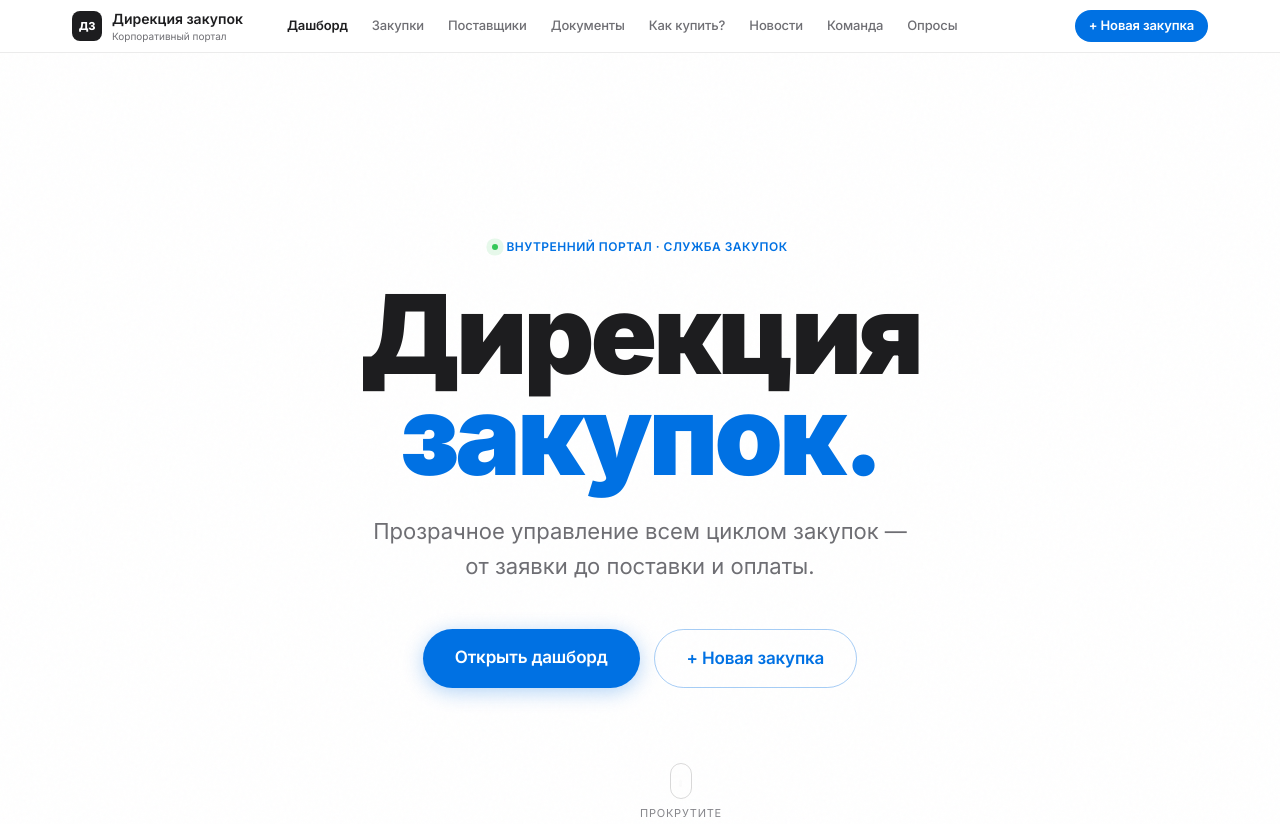
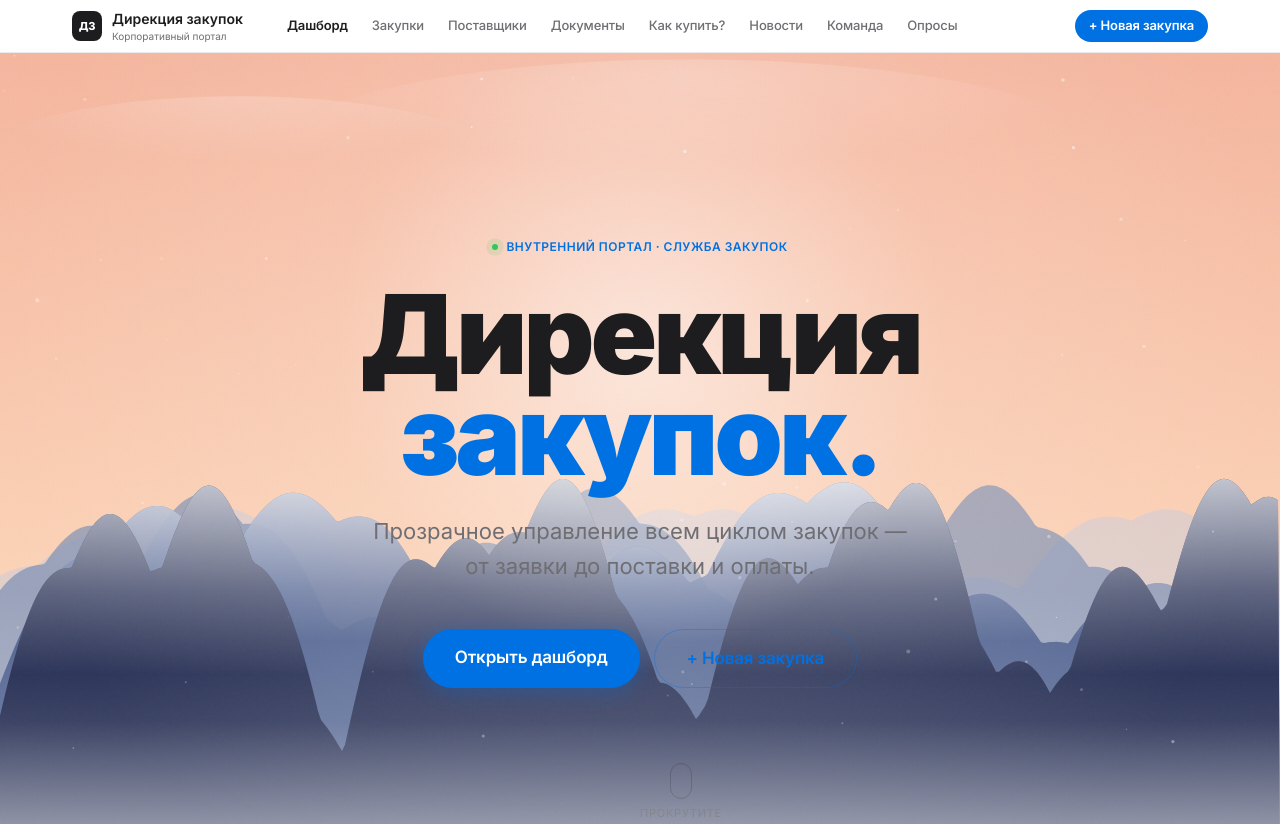
Before and after one commit to Kirill202609/procurement-site, a plain HTML site: page index.html in a window 1280 px wide. Shown: the top 824 px of the page. Drawn offline with Linux system fonts and the light colour scheme; animation ran at ten frames a second.

Commit message:
Анимации: горный пейзаж на заставке + переходы между страницами
- Canvas-анимация гор на главной: 4 слоя горных силуэтов со снежными
  шапками, плавное чередование цветов неба (рассвет → золотой час →
  голубое небо → закат → обратно), облака с параллаксом, снежинки, туман
- Плавные переходы между всеми страницами (fade through white, 420ms)
- scroll-behavior: smooth для якорных ссылок

Co-Authored-By: Claude Sonnet 4.6 <noreply@anthropic.com>

```diff
--- a/app.js
+++ b/app.js
@@ -154,6 +154,24 @@ function navHTML(active) {
 </nav>`;
 }
 
+/* ── Page transitions ─────────────────────────────────────── */
+(function(){
+  const ov = document.createElement('div');
+  ov.style.cssText = 'position:fixed;inset:0;background:#fff;z-index:9999;opacity:1;pointer-events:none;transition:opacity .42s cubic-bezier(.4,0,.2,1)';
+  document.body.appendChild(ov);
+  requestAnimationFrame(() => requestAnimationFrame(() => { ov.style.opacity = '0'; }));
+  document.addEventListener('click', e => {
+    const a = e.target.closest('a');
+    if (!a) return;
+    const href = a.getAttribute('href') || '';
+    if (a.target || !href || /^(#|javascript:|mailto:|tel:|https?:)/.test(href)) return;
+    e.preventDefault();
+    ov.style.opacity = '1';
+    ov.style.pointerEvents = 'all';
+    setTimeout(() => { location.href = href; }, 420);
+  });
+})();
+
 function footerHTML() {
   return `<footer class="footer">
   <div class="container">
--- a/index.html
+++ b/index.html
@@ -18,9 +18,10 @@
       justify-content: center;
       text-align: center;
       padding: 80px 32px 60px;
-      background: #fff;
+      background: transparent;
       position: relative;
       overflow: hidden;
+      isolation: isolate;
     }
     .lp-hero-noise {
       position: absolute; inset: 0;
@@ -236,6 +237,7 @@
 
 <!-- ═══ HERO ═════════════════════════════════════ -->
 <section class="lp-hero">
+  <canvas id="heroBg" style="position:absolute;inset:0;width:100%;height:100%;display:block;z-index:-1"></canvas>
   <div class="lp-hero-noise"></div>
 
   <div class="lp-eyebrow">
@@ -547,6 +549,144 @@ document.getElementById('newsList').innerHTML = NEWS.slice(0,4).map(n=>`
       </div>
     </div>
   </a>`).join('');
+
+/* ── Mountain canvas animation ────────────────────────────── */
+(function(){
+  const cv = document.getElementById('heroBg');
+  if (!cv) return;
+  const cx = cv.getContext('2d');
+  const PR = Math.min(devicePixelRatio || 1, 2);
+  let W, H, snow = [];
+
+  function resize() {
+    W = cv.width  = cv.offsetWidth  * PR;
+    H = cv.height = cv.offsetHeight * PR;
+    snow = Array.from({length:65}, () => ({
+      x: Math.random() * W,  y: Math.random() * H * .9,
+      r: (.5 + Math.random() * 1.5) * PR,
+      vx:(Math.random() - .5) * .3,
+      vy: .1 + Math.random() * .42,
+      a:  .12 + Math.random() * .36,
+    }));
+  }
+
+  /* sky phases: [top_rgb, bottom_rgb] — daytime + golden hours */
+  const SKY = [
+    [[238,188,208],[255,228,238]],  // 0 dawn rose
+    [[255,170, 78],[255,224,128]],  // 1 sunrise gold
+    [ [62,132,208],[172,216,250]],  // 2 morning blue
+    [ [86,160,230],[196,230,255]],  // 3 midday clear
+    [[250,198, 92],[255,238,172]],  // 4 golden afternoon
+    [[225,115, 62],[255,162,110]],  // 5 warm sunset
+  ];
+
+  function getSky(t) {
+    const ph = (t / 13000) % SKY.length;
+    const i  = Math.floor(ph) % SKY.length, j = (i+1) % SKY.length, f = ph % 1;
+    const lr = (a,b) => a.map((v,k) => Math.round(v+(b[k]-v)*f));
+    return [lr(SKY[i][0],SKY[j][0]), lr(SKY[i][1],SKY[j][1])];
+  }
+
+  function drawSky(t) {
+    const [top,bot] = getSky(t);
+    const g = cx.createLinearGradient(0,0,0,H);
+    g.addColorStop(0, `rgb(${top})`);
+    g.addColorStop(1, `rgb(${bot})`);
+    cx.fillStyle = g; cx.fillRect(0,0,W,H);
+  }
+
+  /* soft cloud puffs */
+  function drawClouds(t) {
+    const [top] = getSky(t);
+    const brightness = (top[0]*.299+top[1]*.587+top[2]*.114)/255;
+    const cloudA = .12 + brightness * .14;
+    [[.18,.15,.22,.06],[.52,.12,.32,.07],[.78,.2,.26,.05],[.35,.22,.18,.04]].forEach(([cx_,cy,rw,rh],i)=>{
+      const ox = Math.sin(t*(.00008+i*.00003)+i)*W*.018;
+      const x = cx_*W+ox, y = cy*H;
+      const cg = cx.createRadialGradient(x,y,0,x,y,rw*W);
+      cg.addColorStop(0,`rgba(255,255,255,${cloudA})`);
+      cg.addColorStop(1,'rgba(255,255,255,0)');
+      cx.save(); cx.scale(1, rh/rw); cx.fillStyle=cg;
+      cx.beginPath(); cx.arc(x,y*(rw/rh),rw*W,0,Math.PI*2); cx.fill();
+      cx.restore();
+    });
+  }
+
+  /* mountain layers */
+  const LAYERS = [
+    {base:.72,h:.16,seed:7, c:[188,200,226],a:.42,ds:1.8e-4},
+    {base:.78,h:.24,seed:13,c:[122,142,180],a:.68,ds:2.8e-4},
+    {base:.85,h:.33,seed:3, c:[66, 86,136], a:.87,ds:4e-4  },
+    {base:.92,h:.41,seed:19,c:[21, 30, 70], a:1,  ds:5.5e-4},
+  ];
+
+  function peakY(x, seed, bY, mH, drift) {
+    const nx = (x+drift)/W;
+    return bY
+      - Math.abs(Math.sin(nx*Math.PI*(2.1+seed*.08)))        *mH*.62
+      - Math.abs(Math.sin(nx*Math.PI*(4.9+seed*.14)+seed))   *mH*.26
+      - Math.abs(Math.sin(nx*Math.PI*(10.3+seed*.2)+seed*2)) *mH*.12;
+  }
+
+  function drawMounts(t) {
+    LAYERS.forEach(m => {
+      const bY=H*m.base, mH=H*m.h, drift=Math.sin(t*m.ds)*W*.022;
+      cx.beginPath(); cx.moveTo(0,H);
+      for (let x=0;x<=W;x+=3) cx.lineTo(x, peakY(x,m.seed,bY,mH,drift));
+      cx.lineTo(W,H); cx.closePath();
+      cx.fillStyle=`rgba(${m.c[0]},${m.c[1]},${m.c[2]},${m.a})`; cx.fill();
+      /* snow caps on two front layers */
+      if (m.a > .8) {
+        cx.save();
+        cx.beginPath(); cx.moveTo(0,H);
+        for (let x=0;x<=W;x+=3) cx.lineTo(x, peakY(x,m.seed,bY,mH,drift));
+        cx.lineTo(W,H); cx.closePath(); cx.clip();
+        const sg=cx.createLinearGradient(0,bY-mH,0,bY-mH*.35);
+        sg.addColorStop(0,'rgba(255,255,255,.8)');
+        sg.addColorStop(1,'rgba(255,255,255,0)');
+        cx.fillStyle=sg; cx.fillRect(0,bY-mH,W,mH*.68);
+        cx.restore();
+      }
+    });
+  }
+
+  function drawMist() {
+    const mg=cx.createLinearGradient(0,H*.67,0,H);
+    mg.addColorStop(0,'rgba(255,255,255,0)');
+    mg.addColorStop(.5,'rgba(255,255,255,.16)');
+    mg.addColorStop(1, 'rgba(255,255,255,.62)');
+    cx.fillStyle=mg; cx.fillRect(0,H*.67,W,H);
+  }
+
+  function drawVeil() {
+    /* radial white glow so hero text stays readable */
+    const vg=cx.createRadialGradient(W/2,H*.37,0,W/2,H*.37,W*.5);
+    vg.addColorStop(0,  'rgba(255,255,255,.56)');
+    vg.addColorStop(.48,'rgba(255,255,255,.1)');
+    vg.addColorStop(1,  'rgba(255,255,255,0)');
+    cx.fillStyle=vg; cx.fillRect(0,0,W,H);
+  }
+
+  function drawSnow() {
+    snow.forEach(p=>{
+      p.x+=p.vx; p.y+=p.vy;
+      if(p.y>H*.9){p.y=-4;p.x=Math.random()*W;}
+      if(p.x<0)p.x=W; if(p.x>W)p.x=0;
+      cx.beginPath(); cx.arc(p.x,p.y,p.r,0,Math.PI*2);
+      cx.fillStyle=`rgba(255,255,255,${p.a})`; cx.fill();
+    });
+  }
+
+  function draw(t) {
+    cx.clearRect(0,0,W,H);
+    drawSky(t); drawClouds(t); drawMounts(t); drawMist(); drawVeil(); drawSnow();
+    requestAnimationFrame(draw);
+  }
+
+  window.addEventListener('resize', resize);
+  resize();
+  requestAnimationFrame(draw);
+})();
 </script>
 </body>
 </html>
--- a/style.css
+++ b/style.css
@@ -1,5 +1,6 @@
 @import url('https://fonts.googleapis.com/css2?family=Inter:wght@300;400;500;600;700;800;900&family=JetBrains+Mono:wght@500;600&display=swap');
 
+html { scroll-behavior: smooth }
 *, *::before, *::after { box-sizing: border-box; margin: 0; padding: 0 }
 
 :root {
```
